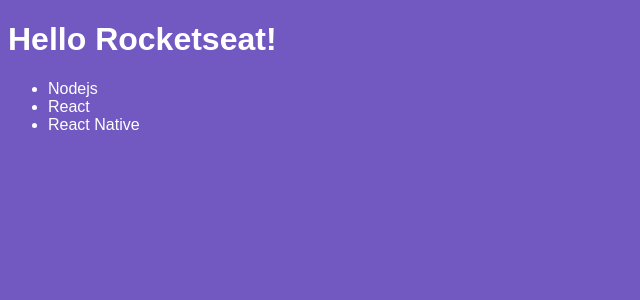
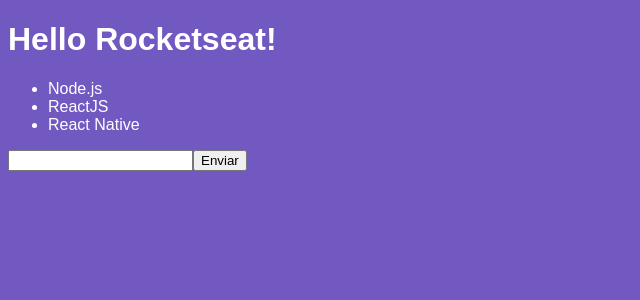
Before and after one commit to renatosousafilho/bootcamp-rocketseat-modulo04, a React app: page / in a window 1280 px wide. Shown: the top 300 px of the page, without its empty margins (0-640 px from the left). Built offline with nearby package versions, Linux system fonts and the light colour scheme.

Commit message:
Estado e imutabilidade

```diff
--- a/src/TechList.js
+++ b/src/TechList.js
@@ -2,6 +2,7 @@
 
 class TechList extends Component {
   state = {
+    newTech: '',
     techs: [
       'Node.js',
       'ReactJS',
@@ -9,15 +10,31 @@
     ]
   };
 
+  handleInputChange = e => {
+    this.setState({ newTech: e.target.value });
+  }
+
+  handleSubmit = e => {
+    e.preventDefault();
+
+    this.setState({
+      techs: [ ...this.state.techs, this.state.newTech],
+      newTech: ''
+    });
+  }
+
   render() {
-    console.log(this.state);
-
     return (
-      <ul>
-        <li>Nodejs</li>
-        <li>React</li>
-        <li>React Native</li>
-      </ul>
+      <form onSubmit={this.handleSubmit}>
+        <ul>
+          { this.state.techs.map(tech => <li key={tech}>{tech}</li>) }
+        </ul>
+        <input type="text"
+          onChange={this.handleInputChange}
+          value={this.state.newTech}
+        />
+        <button type="submit">Enviar</button>
+      </form>
     )
   }
 }
```
